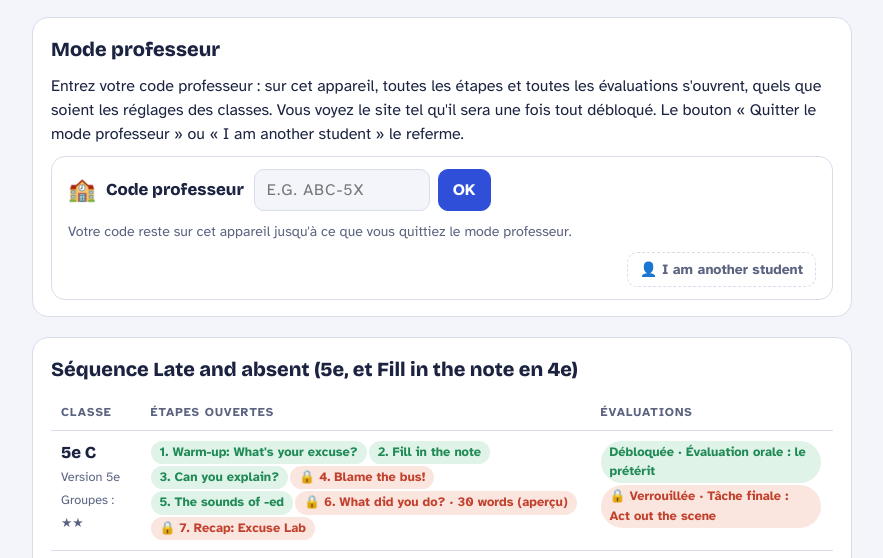
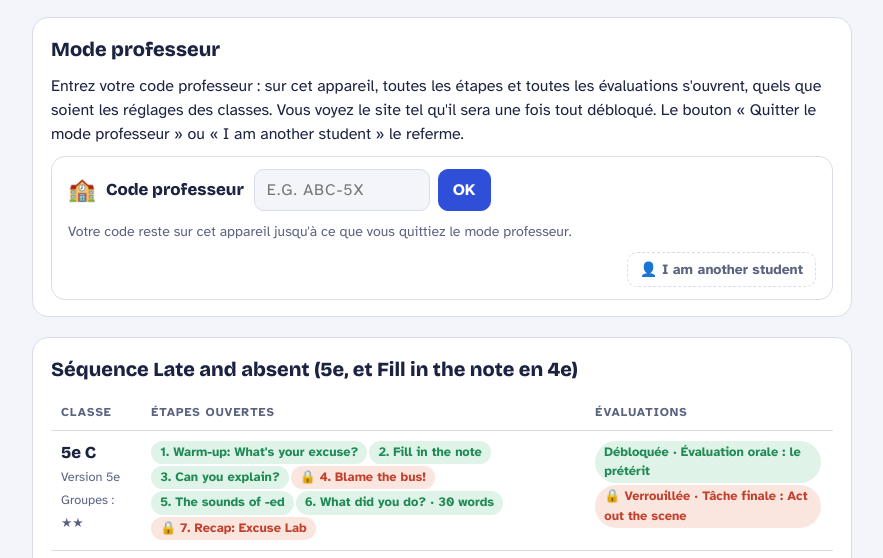
Before and after one commit to bosse-lu/bosse-lu.github.io, a plain HTML site: page prof/index.html in a window 1280 px wide. Shown: the part 169-727 px from the top of the page, without its empty margins (198-1081 px from the left). Drawn offline with nearby package versions, Linux system fonts and the light colour scheme.

Commit message:
Publish « What did you do? · 30 words » and open it for 5C, 5D, 5F, 4D, 4E, 4F
Co-Authored-By: Claude Opus 5.5 <noreply@anthropic.com>
Claude-Session: https://claude.ai/code/session_01GGptoP857ovZAjo99tAbq5

```diff
--- a/assets/sequence.js
+++ b/assets/sequence.js
@@ -35,8 +35,8 @@
       {id: "ed", href: "ed-sounds/", art: "ed", title: "The sounds of -ed",
         what: "Le prétérit : /t/, /d/ ou /ɪd/ ? Puis la négation (didn't) et les questions (Did…?), avec de vraies voix. Entraîne-toi, puis passe l'évaluation finale.",
         skills: ["Prétérit", "Prononciation"], key: "edlab5e-real", total: 19},
-      // Writing workshop after the -ed speaking test. preview: true = seen only with the teacher code, until published.
-      {id: "write", href: "my-weekend/", art: "write", title: "What did you do? · 30 words", preview: true,
+      // Writing workshop after the -ed speaking test (a step can carry preview: true = seen only with the teacher code)
+      {id: "write", href: "my-weekend/", art: "write", title: "What did you do? · 30 words",
         what: "Après le test -ed, réponds par écrit au texte « Last Saturday… » en 30 mots. Avant d'écrire : l'ordre des mots, -ed à l'écrit, les premiers verbes irréguliers, la négation, les questions et les mots de liaison.",
         skills: ["Écrit", "Ordre des mots", "Prétérit", "Mots de liaison"], key: "weekend", total: s => s.t || 69, count: s => s.n || 0},
       {id: "excuse", href: "excuse-lab/", art: "excuse", title: "Recap: Excuse Lab",
--- a/classes.json
+++ b/classes.json
@@ -24,7 +24,8 @@
             "warm",
             "note",
             "so",
-            "ed"
+            "ed",
+            "write"
           ],
           "parts": {},
           "evals": [
@@ -65,7 +66,8 @@
             "warm",
             "note",
             "so",
-            "ed"
+            "ed",
+            "write"
           ],
           "parts": {},
           "evals": [
@@ -99,7 +101,8 @@
             "warm",
             "note",
             "so",
-            "ed"
+            "ed",
+            "write"
           ],
           "parts": {},
           "evals": [
@@ -147,7 +150,8 @@
             "warm",
             "note",
             "so",
-            "ed"
+            "ed",
+            "write"
           ],
           "parts": {},
           "evals": [
@@ -199,7 +203,8 @@
             "warm",
             "note",
             "so",
-            "ed"
+            "ed",
+            "write"
           ],
           "parts": {},
           "evals": [
@@ -251,7 +256,8 @@
             "warm",
             "note",
             "so",
-            "ed"
+            "ed",
+            "write"
           ],
           "parts": {},
           "evals": [
--- a/prof/index.html
+++ b/prof/index.html
@@ -81,8 +81,8 @@ code{background:var(--accent-soft);padding:1px 6px;border-radius:5px}
 <script>
 (async function () {
   const EVALS = {"ed-final": "Évaluation orale : le prétérit", "act-out": "Tâche finale : Act out the scene"};
-  const STEPS5 = [["warm", "Warm-up: What's your excuse?"], ["note", "Fill in the note"], ["so", "Can you explain?"], ["bus", "Blame the bus!"], ["ed", "The sounds of -ed"], ["write", "What did you do? · 30 words (aperçu)"], ["excuse", "Recap: Excuse Lab"]];
-  const STEPS4 = [["warm", "Warm-up: What's your excuse?"], ["note", "Fill in the note"], ["so", "Can you explain?"], ["bus", "Blame the bus! (4e)"], ["ed", "The sounds of -ed"], ["write", "What did you do? · 30 words (aperçu)"], ["have", "Oh no, I've forgotten it!"], ["excuse", "Recap: Excuse Lab"]];
+  const STEPS5 = [["warm", "Warm-up: What's your excuse?"], ["note", "Fill in the note"], ["so", "Can you explain?"], ["bus", "Blame the bus!"], ["ed", "The sounds of -ed"], ["write", "What did you do? · 30 words"], ["excuse", "Recap: Excuse Lab"]];
+  const STEPS4 = [["warm", "Warm-up: What's your excuse?"], ["note", "Fill in the note"], ["so", "Can you explain?"], ["bus", "Blame the bus! (4e)"], ["ed", "The sounds of -ed"], ["write", "What did you do? · 30 words"], ["have", "Oh no, I've forgotten it!"], ["excuse", "Recap: Excuse Lab"]];
   const rows = document.getElementById("rows");
   try {
     const cfg = await (await fetch("../classes.json?v=" + Date.now(), {cache: "no-store"})).json();
```
